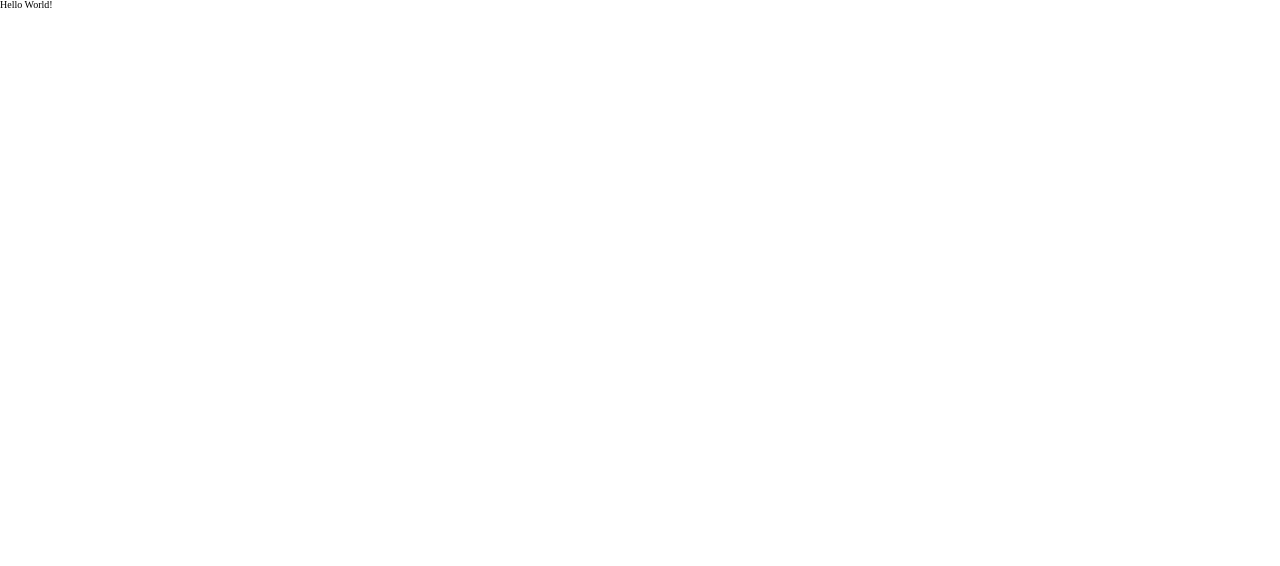
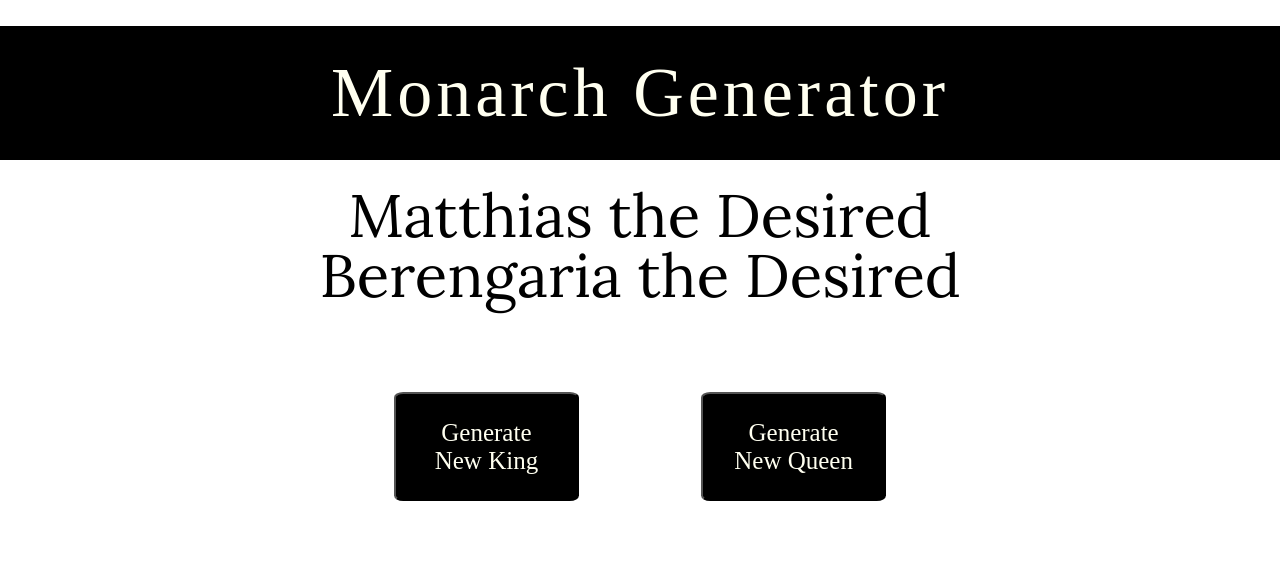
Before and after one commit to timotheemcdonald/monarch-generator, a React app: page / in a window 1280 px wide. Built offline with nearby package versions, Linux system fonts and the light colour scheme; a web font is replaced by a local one.

Commit message:
got it all on one page

```diff
--- a/app.js
+++ b/app.js
@@ -1,11 +1,93 @@
 import React, { useState, useEffect } from 'react'
 import styled from 'styled-components'
+import kings from './kings'
+import queens from './queens'
+import titles from './titles'
 
+const MonarchWelcome = styled.div`
+
+/* @import url('https://fonts.googleapis.com/css2?family=Lora&display=swap');
+@import url('https://fonts.googleapis.com/css2?family=Grenze+Gotisch&display=swap'); */
+
+display:flex;
+justify-content:center;
+align-content:center;
+font-family: 'Grenze Gotisch', cursive;
+font-size:7rem;
+margin:2% auto;
+padding: 2.5% 0;
+background-color:black;
+color:ivory;
+width:100%;
+max-width:100%;
+letter-spacing: 4px;
+`
+
+const ButtonDeco = styled.button`
+    background-color:black;
+    font-family: 'Grenze Gotisch', cursive;
+    color:ivory;
+    padding:2%;
+    width:15%;
+    font-size:2.5rem;
+    border-radius:5%;
+    margin:5%;
+`
+const StyledQueen = styled.div`
+
+    font-family: 'Lora',cursive;
+    color:black;
+    font-size:6rem;
+    display: flex;
+    justify-content:center;
+    align-content:center;
+    text-align:center;
+
+`
+
+const StyledKing = styled.div`
+
+    font-family: 'Lora', cursive;
+    color:black;
+    font-size:6rem;
+    display: flex;
+    justify-content:center;
+    align-content:center;
+    text-align:center;
+
+`
+
+const ButtonContainer = styled.div`
+display:flex;
+justify-content:center;
+align-items:center;
+margin:2%;
+`
 
 function App() {
 
+    const [kingName] = useState(kings);
+    const [queenName] = useState(queens);
+    const [surName] = useState(titles);
+
+    let newKing = kingName[Math.floor(Math.random() * kingName.length)];
+
+    let newQueen = queenName[Math.floor(Math.random() * queenName.length)];
+
+    let newTitle = surName[Math.floor(Math.random() * surName.length)];
+
+
+
     return (
-        <div>Hello World!</div>
+        <div>
+        <MonarchWelcome>Monarch Generator</MonarchWelcome>
+        <StyledKing>{newKing} {newTitle}</StyledKing>
+    <StyledQueen>{newQueen} {newTitle}</StyledQueen>
+        <ButtonContainer>
+        <ButtonDeco>Generate New King</ButtonDeco>
+        <ButtonDeco>Generate New Queen</ButtonDeco>
+        </ButtonContainer>
+        </div>
     )
 }
 
--- a/index.css
+++ b/index.css
@@ -2,6 +2,9 @@
    v2.0 | 20110126
    License: none (public domain)
 */
+
+@import url('https://fonts.googleapis.com/css2?family=Lora&display=swap');
+@import url('https://fonts.googleapis.com/css2?family=Grenze+Gotisch&display=swap');
 
 html, body, div, span, applet, object, iframe,
 h1, h2, h3, h4, h5, h6, p, blockquote, pre,
--- a/kings.js
+++ b/kings.js
@@ -1,4 +1,4 @@
-[
+const kings = [
 'Charles',
 'Louis',
 'Carloman',
@@ -76,3 +76,5 @@
 'Bela',
 'Ashot'
 ]
+
+export default kings;
--- a/queens.js
+++ b/queens.js
@@ -1,3 +1,5 @@
+const queens =
+
 [
 'Adelaid',
 'Agnes',
@@ -83,3 +85,5 @@
 'Dulce',
 'Judith'
 ]
+
+export default queens;
--- a/titles.js
+++ b/titles.js
@@ -1,3 +1,5 @@
+const titles =
+
 [
 'the Bald',
 'the Stammerer',
@@ -122,3 +124,5 @@
 'the Merciful',
 'the Magnificent'
 ]
+
+export default titles;
```
